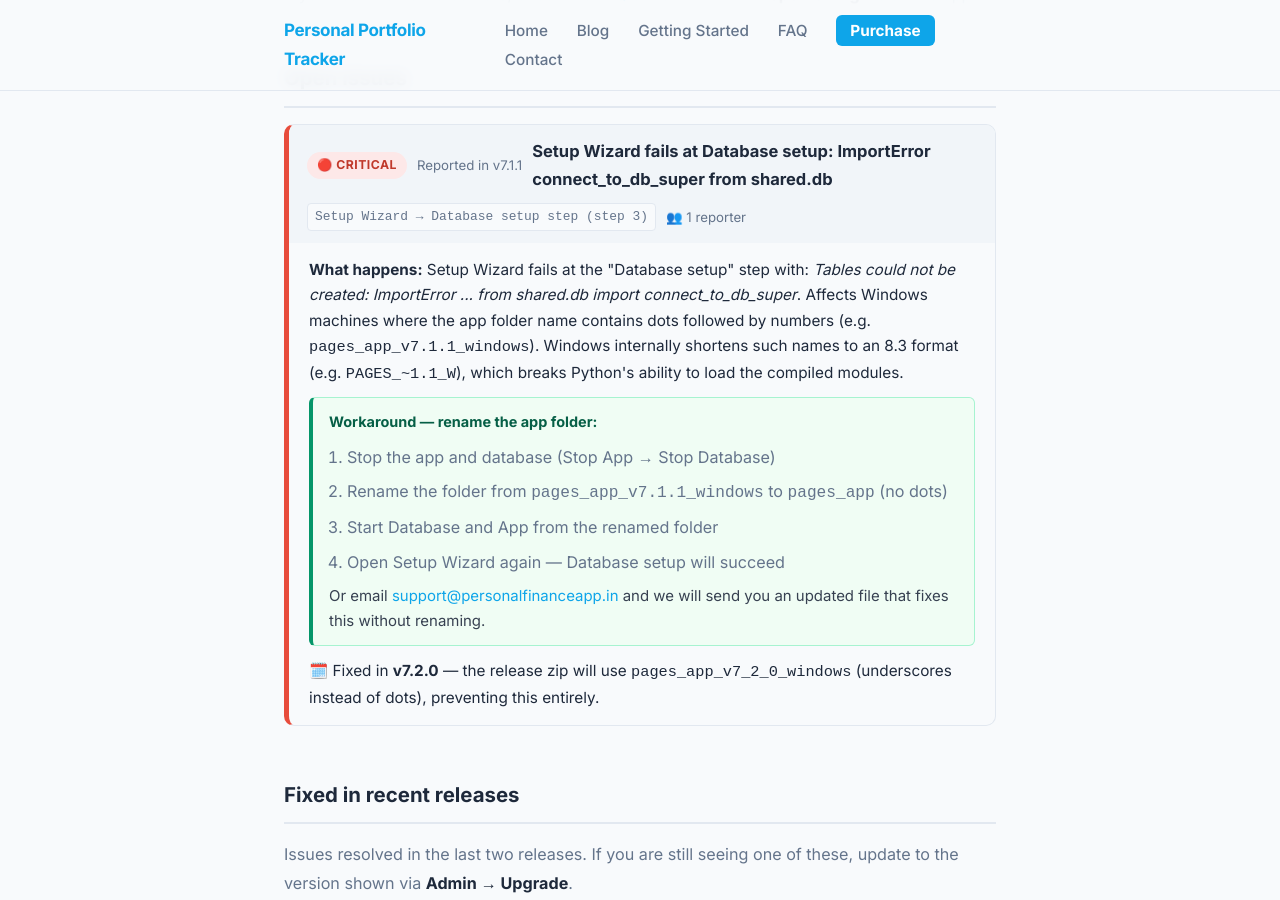
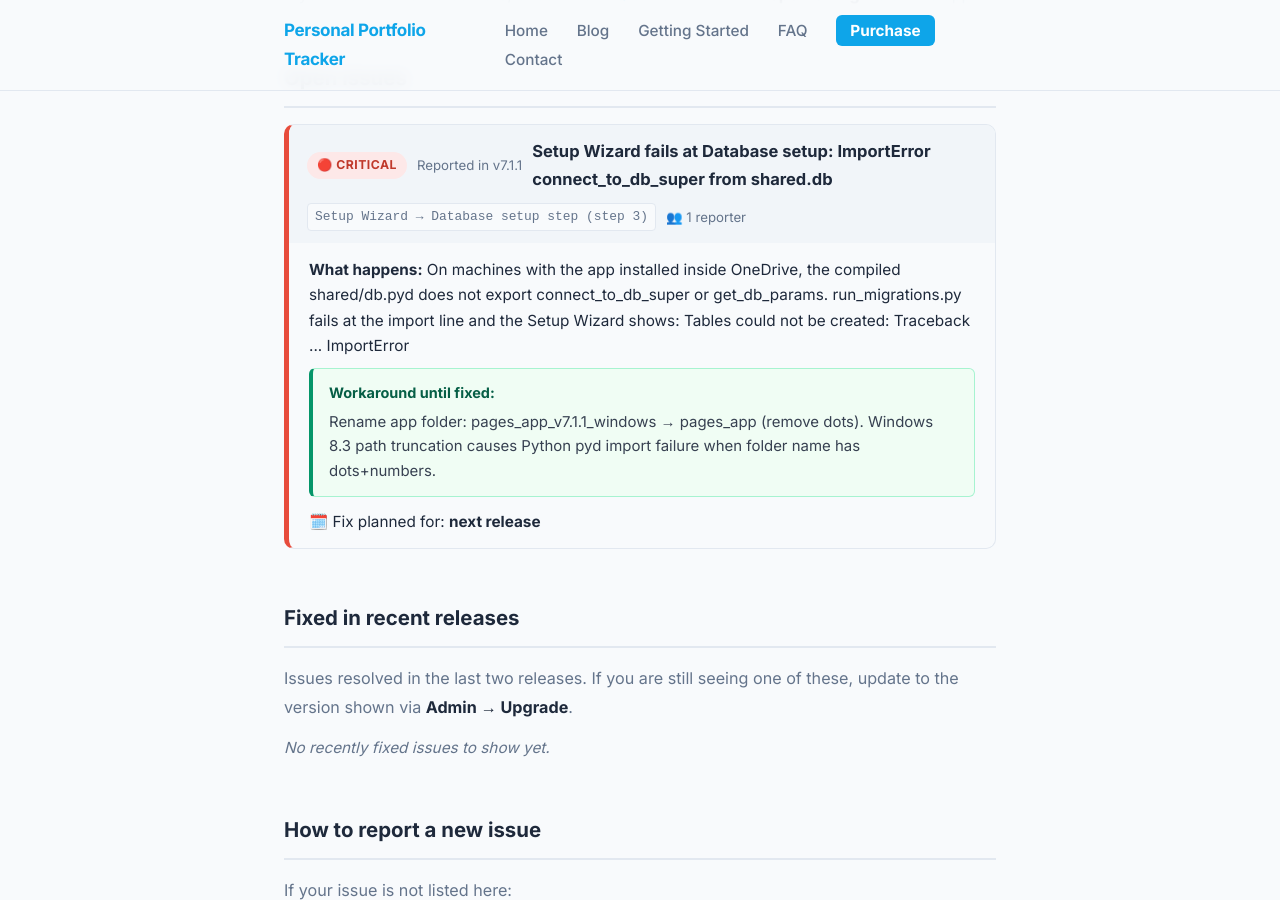
Before and after one commit to srikrishna2024/portfolio-tracker-blog, a Jekyll site: the page built from known-issues/index.html, in a window 1280 px wide and 900 px high, scrolled down 568 px. Built offline with Jekyll 4.4.1, drawn with Linux system fonts in a browser that asks for light colours.

Commit message:
auto: sync known issues from bug_reports DB

```diff
--- a/known-issues/index.html
+++ b/known-issues/index.html
@@ -27,7 +27,7 @@ title: Known Issues & Workarounds
         <span class="ki-version">👥 1 reporter</span>
       </div>
       <div class="ki-body">
-        <p><strong>What happens:</strong> Setup Wizard fails at the "Database setup" step with: <em>Tables could not be created: ImportError ... from shared.db import connect_to_db_super</em>. Affects Windows machines where the app folder name contains dots followed by numbers (e.g. <code>pages_app_v7.1.1_windows</code>). Windows internally shortens such names to an 8.3 format (e.g. <code>PAGES_~1.1_W</code>), which breaks Python's ability to load the compiled modules.</p><div class="ki-workaround"><strong>Workaround — rename the app folder:</strong><ol style="margin:8px 0 0;padding-left:18px;font-size:0.88rem;color:#374151;line-height:1.8"><li>Stop the app and database (Stop App → Stop Database)</li><li>Rename the folder from <code>pages_app_v7.1.1_windows</code> to <code>pages_app</code> (no dots)</li><li>Start Database and App from the renamed folder</li><li>Open Setup Wizard again — Database setup will succeed</li></ol><p style="margin:8px 0 0">Or email <a href="mailto:support@personalfinanceapp.in">support@personalfinanceapp.in</a> and we will send you an updated file that fixes this without renaming.</p></div><p class="ki-eta">🗓️ Fixed in <strong>v7.2.0</strong> — the release zip will use <code>pages_app_v7_2_0_windows</code> (underscores instead of dots), preventing this entirely.</p>
+        <p><strong>What happens:</strong> On machines with the app installed inside OneDrive, the compiled shared/db.pyd does not export connect_to_db_super or get_db_params. run_migrations.py fails at the import line and the Setup Wizard shows: Tables could not be created: Traceback ... ImportError</p><div class="ki-workaround"><strong>Workaround until fixed:</strong><p>Rename app folder: pages_app_v7.1.1_windows → pages_app (remove dots). Windows 8.3 path truncation causes Python pyd import failure when folder name has dots+numbers.</p></div><p class="ki-eta">🗓️ Fix planned for: <strong>next release</strong></p>
       </div>
     </div>
   </div>
```
